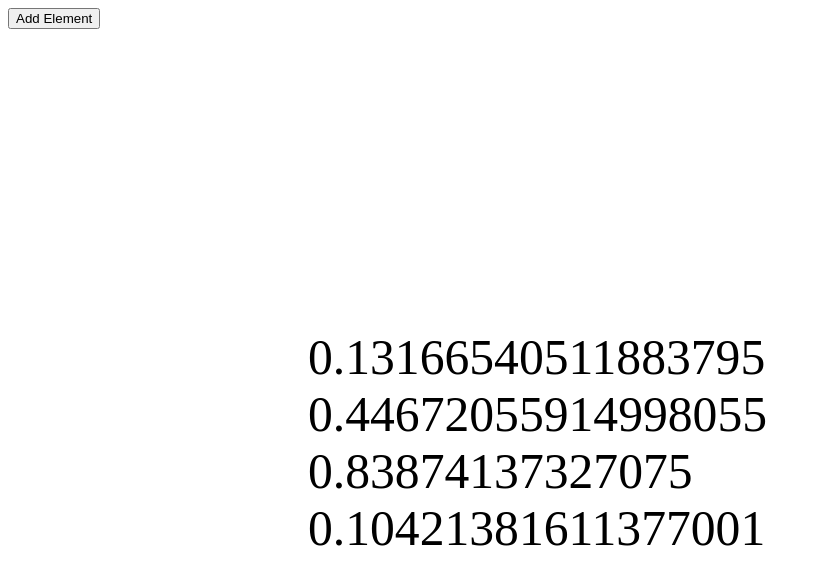
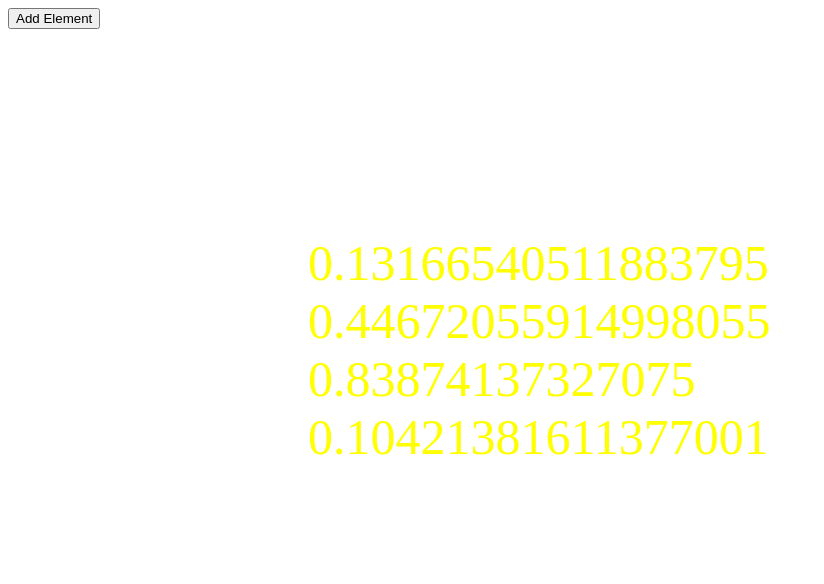
Before and after one commit to mplyulev/Re-animator, a React (Create React App) app: page / in a window 1280 px wide. Shown: the top 584 px of the page, without its empty margins (0-824 px from the left). Built offline with nearby package versions, Linux system fonts and the light colour scheme.

Commit message:
reverse animation seems to work. needs big refactor. a bug with the multis unmount  when pending

```diff
--- a/src/Animated.js
+++ b/src/Animated.js
@@ -32,19 +32,25 @@ class Animated extends Component {
                     from: 0,
                     to: 300,
                     type: 'linear',
-                    speed: 2300
+                    speed: 1000 // there is a problem with reversed animations when to props have the same speed
                 },
                 top: {
                     from: 0,
                     to: 300,
                     type: 'linear',
-                    speed: 1000
+                    speed: 2000
                 },
                 fontSize: {
                     from: 14,
                     to: 50,
                     type: 'linear',
-                    speed: 5000
+                    speed: 3000
+                },
+                color: {
+                    from: 'red',
+                    to: 'yellow',
+                    type: 'linear',
+                    speed: 4000
                 },
             },
             {
@@ -52,7 +58,7 @@ class Animated extends Component {
                     from: 300,
                     to: 0,
                     type: 'linear',
-                    speed: 555
+                    speed: 3000
                 }
             },
             // {
--- a/src/Reanimate.js
+++ b/src/Reanimate.js
@@ -31,16 +31,15 @@ class Reanimate extends Component {
         return cssPropName;
     }
 
-    constructStyle = (animations, isUnmounting) => {
+    constructStyle = (animations, isUnmounting, prevAnimations) => {
         let style = {
             transition: ''
         };
-
+        console.log('asd prevs', prevAnimations);
         const { globalSpeed, exitAnimations } = this.props;
         const finalAnimations = isUnmounting ? exitAnimations || animations : animations;
-        const { delay, ...sanitizedAnimationsObject } = finalAnimations;
+        const { delay, isMulti, ...sanitizedAnimationsObject } = finalAnimations;
         Object.entries(sanitizedAnimationsObject).map(([cssPropName, value], index) => {
-            console.log('asd sanitized', sanitizedAnimationsObject);
             if (isUnmounting) {
                 style[cssPropName] = exitAnimations !== undefined ? value.from : value.to;
             }
@@ -49,7 +48,6 @@ class Reanimate extends Component {
                 style[cssPropName] = value.from;
             }
 
-
             if (cssPropName !== cssPropName.toLowerCase()) {
                 cssPropName = this.constructCSSPropName(cssPropName);
             }
@@ -57,6 +55,25 @@ class Reanimate extends Component {
             style.transition += `${cssPropName} ${(value.speed || globalSpeed) / 1000}s ${value.type}${index !== Object.entries(sanitizedAnimationsObject).length - 1 ? ', ' : ''}`;
         });
 
+        if (isUnmounting) {
+            prevAnimations.filter(animation => animation.isMulti).forEach(animation => {
+                const { delay, isMulti, ...sanitizedAnimation } = animation;
+                Object.keys(sanitizedAnimation).forEach((propName, index) => {
+                    const value = animation[propName];
+                    console.log('asd sanity', sanitizedAnimationsObject, sanitizedAnimation);
+                    if (!sanitizedAnimationsObject[propName]) {
+                        if (propName !== propName.toLowerCase()) {
+                            propName = this.constructCSSPropName(propName);
+                        }
+
+                        style.transition += `,${propName} ${(value.speed || globalSpeed) / 1000}s ${value.type}${index !== Object.entries(sanitizedAnimation).length - 1 ? ', ' : ''}`;
+                        style.transition = style.transition.replace(', ,', ', ');
+                    }
+                })
+            });
+        }
+
+        console.log('asd stylee', style);
         return style;
     }
 
@@ -66,11 +83,11 @@ class Reanimate extends Component {
         let style;
 
         if (isUnmounting && exitAnimations !== undefined) {
-            style = this.constructStyle(exitAnimations, false);
+            style = this.constructStyle(exitAnimations, false, prevAnimations);
         } else if (isUnmounting && exitAnimations === undefined) {
-            style = this.constructStyle(animation, true);
+            style = this.constructStyle(animation, true, prevAnimations);
         } else if (!isUnmounting) {
-            style = this.constructStyle(animation, false);
+            style = this.constructStyle(animation, false, prevAnimations);
         }
         console.log('asd old', style);
         const newStyle = Object.assign({}, style);
@@ -142,7 +159,8 @@ class Reanimate extends Component {
 
                     }
                 });
-                console.log('asd new', newStyle);
+
+                console.log('asd old new', newStyle);
                 this.setState({ style: newStyle });
             }, 0)
         }, 0);
@@ -300,7 +318,6 @@ class Reanimate extends Component {
                 const animationClone = Object.assign({}, animation);
 
                 if (Object.keys(animationClone).length <= 1) {
-                    console.log('asd small', animationClone);
                     reversedAnimations.push(animationClone);
                 } else {
                     const animationToArray = Object.keys(animationClone).map(key => {
@@ -308,28 +325,27 @@ class Reanimate extends Component {
                     });
 
                     animationToArray.sort((a, b) => b[Object.keys(b)[0]].speed - a[Object.keys(a)[0]].speed);
-                    console.log('asd to array', animationToArray);
                     animationToArray.forEach((prop, index) => {
                         const animation = Object.assign({}, prop);
+                        animation.isMulti = true;
                         let animationSpeed = Object.values(prop)[0].speed;
                         let animationDelay = 0;
 
                         if (index < animationToArray.length - 1) {
                             animationDelay = animationSpeed - Object.values(animationToArray[index + 1])[0].speed;
                         }
-                        // const prevProp = animationToArray[index - 1];
+
                         if (index !== 0) {
                             animation[Object.keys(animationToArray[index - 1])[0]] = Object.values(animationToArray[index - 1])[0];
                         }
 
                         animation.delay = animationDelay;
-                        console.log('asd delay', prop, animationDelay);
-                        console.log('asd reverseded|', reversedAnimations);
                         reversedAnimations.push(animation);
                     });
                 }
             })
         }
+        console.log('asd revs', reversedAnimations);
         let prevDelay = 0;
         (isUnmounting ? reversedAnimations : animations).forEach((animation, index, animArray) => {
             const prevAnimation = index !== 0 && animArray[index - 1];
@@ -346,7 +362,6 @@ class Reanimate extends Component {
     }
 
     getAnimationDelay = (prevAnimations, timeElapsed, isPending) => {
-        console.log('asd prev', prevAnimations, timeElapsed, isPending);
         return prevAnimations.reduce((acc, prevAnimation, index) => {
             if (isPending && index === 0 && timeElapsed) {
                 acc += timeElapsed;
@@ -364,11 +379,6 @@ class Reanimate extends Component {
         return nextState.children.length !== this.state.children.length || this.state.style !== nextState.style;
     }
 
-    // uuidv4() {
-    //     return ([1e7] + -1e3 + -4e3 + -8e3 + -1e11).replace(/[018]/g, c =>
-    //         (c ^ crypto.getRandomValues(new Uint8Array(1))[0] & 15 >> c / 4).toString(16)
-    //     );
-    // }
 
     componentDidMount() {
         this.addRequestAnimFramePolyfill();
```
